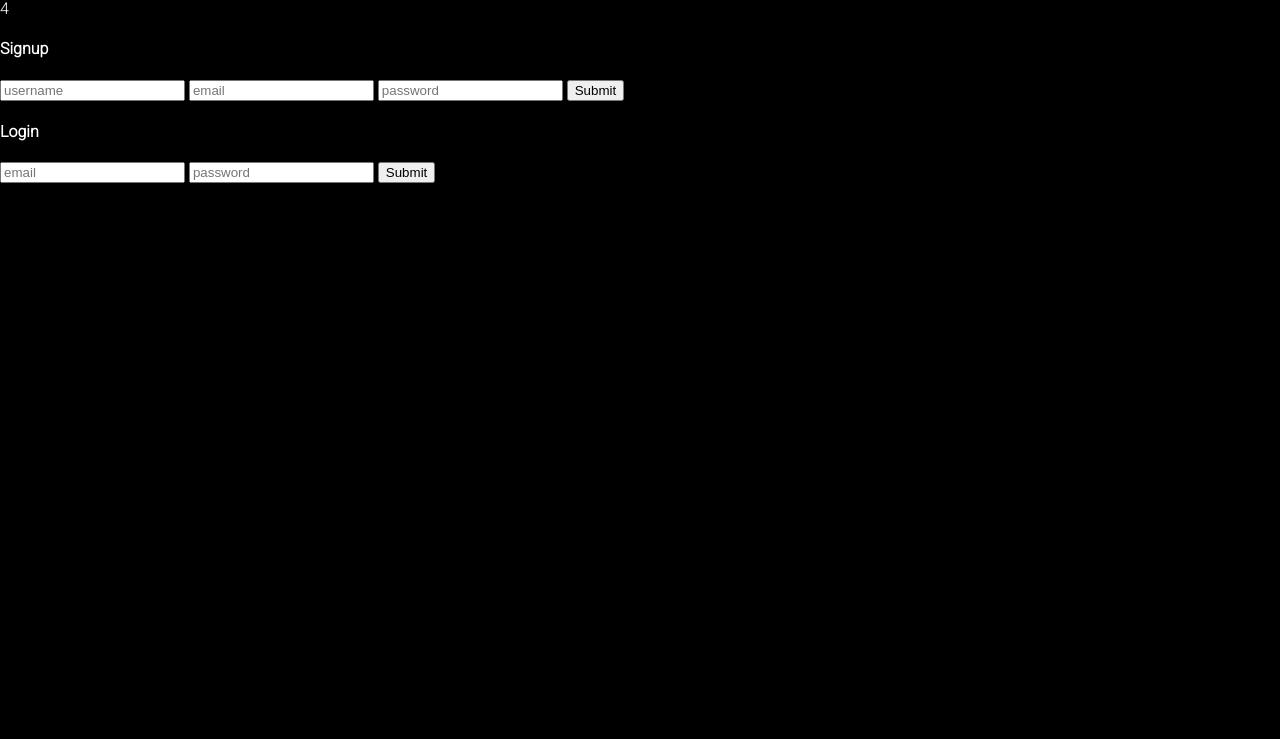
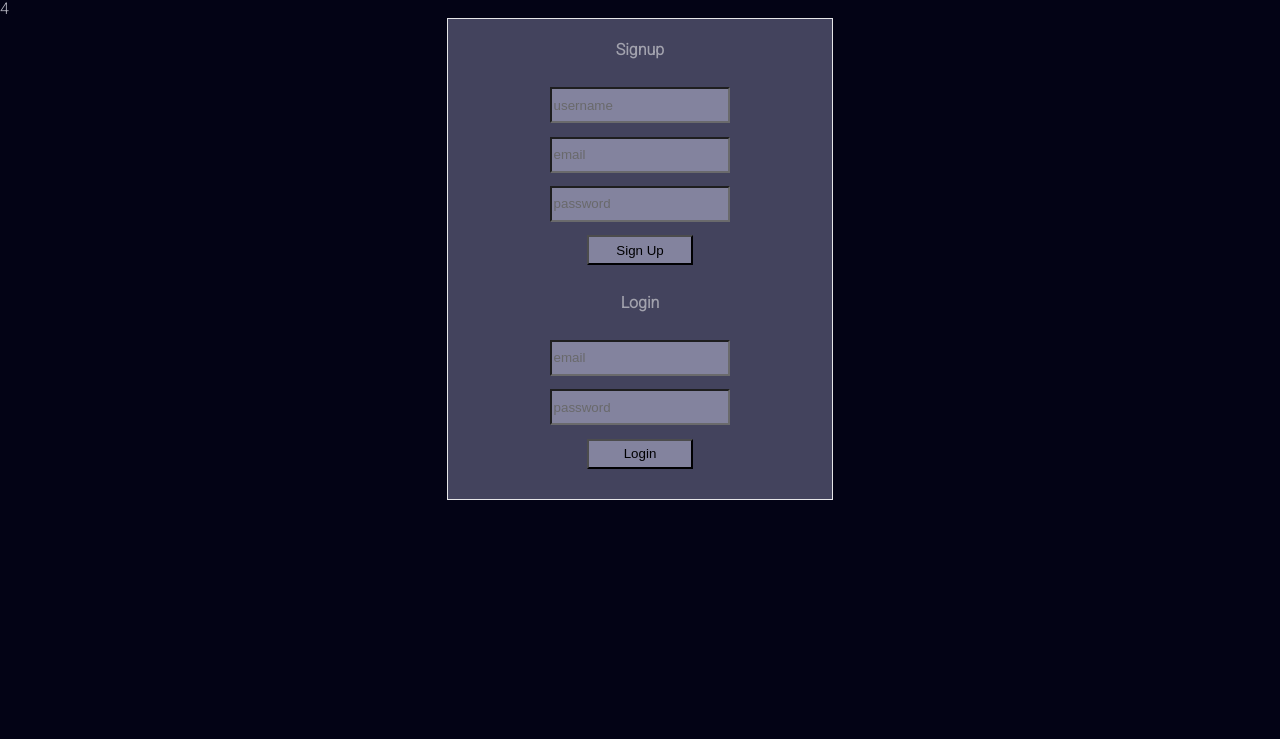
Before and after one commit to salinetti81/sad_space, a website: page public/index.html in a window 1280 px wide. Shown: the part 61-800 px from the top of the page. Drawn offline with nearby package versions, Linux system fonts and the light colour scheme; grey boxes are pictures that could not be loaded.

Commit message:
committing header css, color palet, and sign up/login css

```diff
--- a/public/css/style.css
+++ b/public/css/style.css
@@ -1,15 +1,15 @@
 body {
 	margin: 0;
 	padding: 0;
-	background: black;
-	color: white;
+	background: #030315;
+	color: #b4b4bf;
 	font-family: 'Roboto', sans-serif;
 }
 
 /*===========================*/
 /*HEADER*/
 header {
-	background: #333333;
+	background: #181823;
 	color: white;
 	padding: 1em;
 	opacity: .8;
@@ -26,6 +26,44 @@ ul {
 li {
 	display: inline;
 	padding: 1em;
+	opacity: .6;
+}
+
+li:hover {
+	opacity: .9;
+}
+
+/*===========================*/
+/*SIGN IN BOX*/
+
+#signin {
+	background: #4B4B65;
+	height: 40%; width: 30%;
+	border: 1px solid white;
+	text-align: center;
+	opacity: .9;
+	margin: 0 auto;
+	padding-bottom: 1.5em;
+}
+
+input {
+	height: 30px; width: 45%;
+	background: #9191AD;
+	margin: .5em;
+}
+
+input:hover {
+	background: #4B4B65;
+}
+
+button {
+	height: 30px; width: 106px;
+	background: #9191AD;
+	margin: .5em;
+}
+
+button:hover {
+	background: #4B4B65;
 }
 
 /*===========================*/
--- a/public/index.html
+++ b/public/index.html
@@ -14,22 +14,22 @@
 
 	{{2+2}}
 
-		<div class="passport">
+		<div id="signin" ng-hide="">
 			<h4>Signup</h4>
 
 			<form action="/milkyway/signup" method="POST">
-				<input type="text" name="username" placeholder="username">
-				<input type="text" name="email" placeholder="email">
-				<input type="text" name="password" placeholder="password">
-				<input type="submit">
+				<input type="text" name="username" placeholder="username"><br/>
+				<input type="text" name="email" placeholder="email"><br/>
+				<input type="text" name="password" placeholder="password"><br/>
+				<button type="submit">Sign Up</button>
 			</form>
 
 			<h4>Login</h4>
 
 			<form action="/milkyway/login" method="POST">
-				<input type="text" name="email" placeholder="email">
-				<input type="text" name="password" placeholder="password">
-				<input type="submit">
+				<input type="text" name="email" placeholder="email"><br/>
+				<input type="text" name="password" placeholder="password"><br/>
+				<button type="submit">Login</button>
 			</form>
 		</div>
 
--- a/public/partials/header.html
+++ b/public/partials/header.html
@@ -6,5 +6,6 @@
 		<ul>
 			<li>Hi {{user.name}}</li>
 			<li>Location of Milky Way</li>
+			<li>Login</li>
 		</ul>
 	</nav>
```
